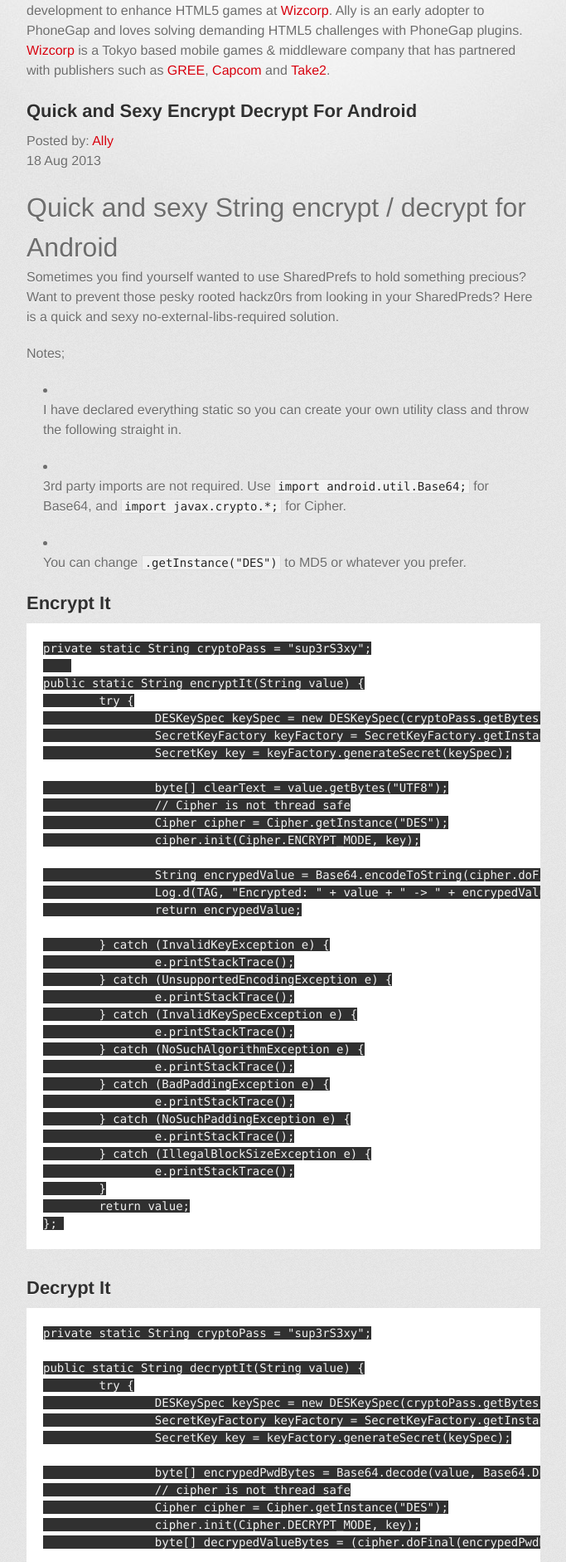
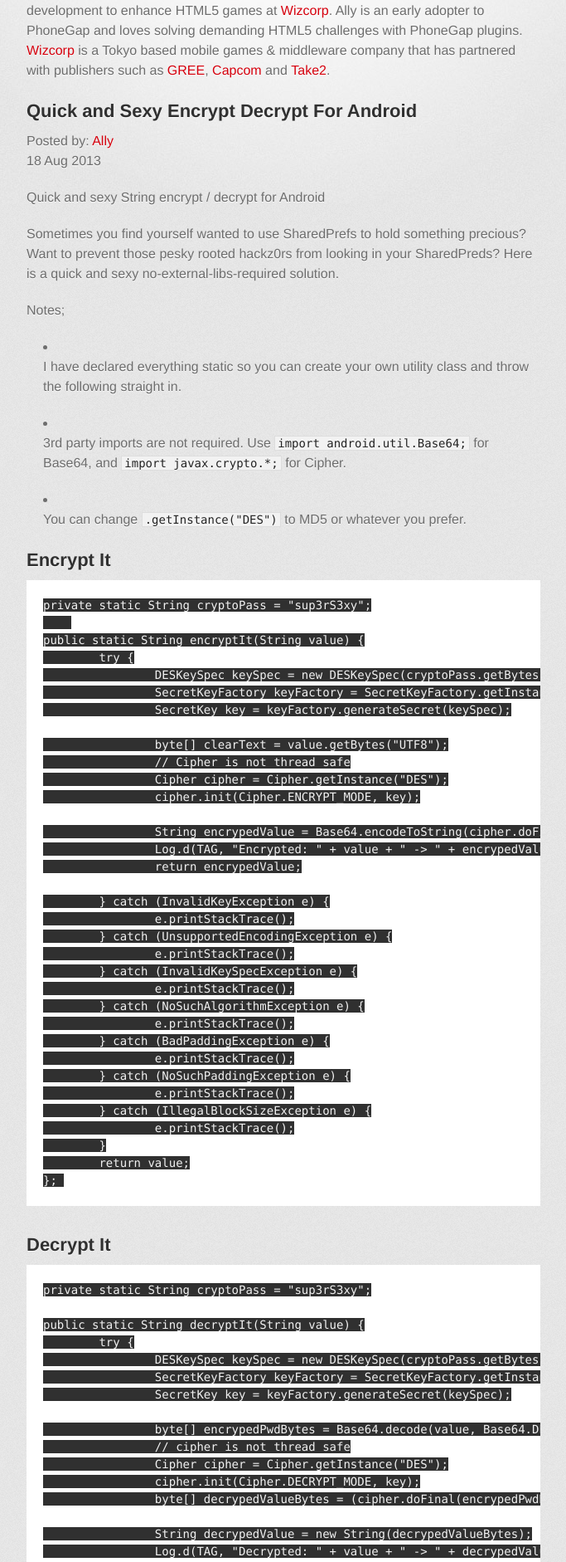
Before and after one commit to aogilvie/aogilvie.github.com, a Jekyll site: the page built from _posts/2013-08-18-quick-and-sexy-encrypt-decrypt-for-android.md, in a window 1280 px wide. Shown: the part 329-2211 px from the top of the page at 83% size, without its empty margins (298-981 px from the left). Built offline with Jekyll 4.4.1, drawn with Linux system fonts in a browser that asks for light colours; some web fonts are replaced.

```diff
--- a/_posts/2013-08-18-quick-and-sexy-encrypt-decrypt-for-android.md
+++ b/_posts/2013-08-18-quick-and-sexy-encrypt-decrypt-for-android.md
@@ -8,7 +8,7 @@ categories: blog
 tags: android
 ---
 
-#Quick and sexy String encrypt / decrypt for Android
+Quick and sexy String encrypt / decrypt for Android
 
 Sometimes you find yourself wanted to use SharedPrefs to hold something precious? Want to prevent those pesky rooted hackz0rs from looking in your SharedPreds? Here is a quick and sexy no-external-libs-required solution.
 
```
